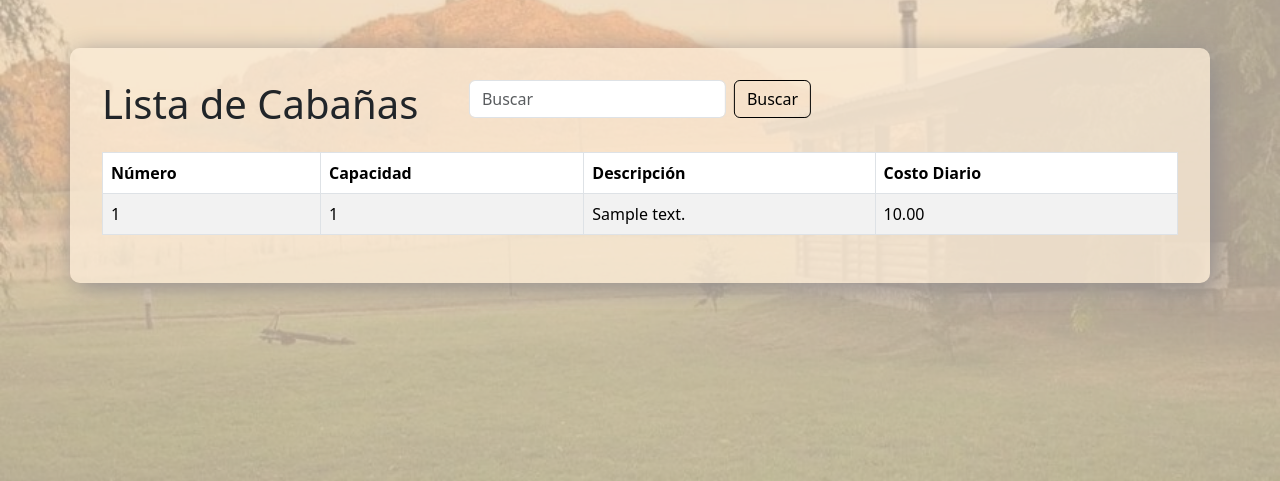
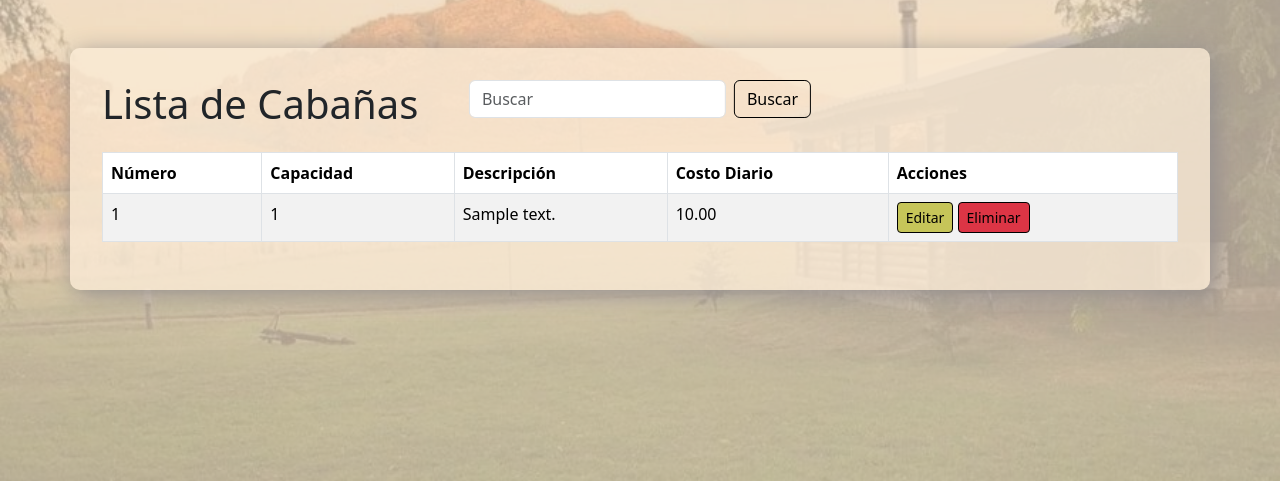
Before and after one commit to AdrianC89/Cabin-Manager-Web, a Node server app: page /cabanas in a window 1280 px wide. Shown: the part 129-610 px from the top of the page. Run offline with Node 20, Linux system fonts and the light colour scheme; tables that the repository leaves empty hold one stand-in row (values such as "Sample post"); some libraries are stand-ins or nearby versions.

Commit message:
Botones ABM

```diff
--- a/views/templates/table.ejs
+++ b/views/templates/table.ejs
@@ -9,23 +9,29 @@
     <table class="table table-striped table-bordered">
         <thead class="thead-dark">
             <tr>
-                <% encabezados.forEach(encabezado=> { %>
+                <% encabezados.forEach(encabezado => { %>
                     <th>
                         <%= encabezado %>
                     </th>
-                    <% }) %>
+                <% }) %>
+                <th>Acciones</th> <!-- Agregamos la columna ACCIÓN en el encabezado -->
             </tr>
         </thead>
         <tbody>
-            <% datos.forEach(dato=> { %>
+            <% datos.forEach(dato => { %>
                 <tr>
                     <% for (let key in dato) { %>
                         <td>
                             <%= dato[key] %>
                         </td>
-                        <% } %>
+                    <% } %>
+                    <td>
+                        <!-- Aquí puedes agregar los botones de acción que necesites -->
+                        <a href="/editar/<%= dato.id %>" class="btn btn-primary btn-sm">Editar</a>
+                        <a href="/eliminar/<%= dato.id %>" class="btn btn-danger btn-sm">Eliminar</a>
+                    </td>
                 </tr>
-                <% }) %>
+            <% }) %>
         </tbody>
     </table>
 </div>
```
